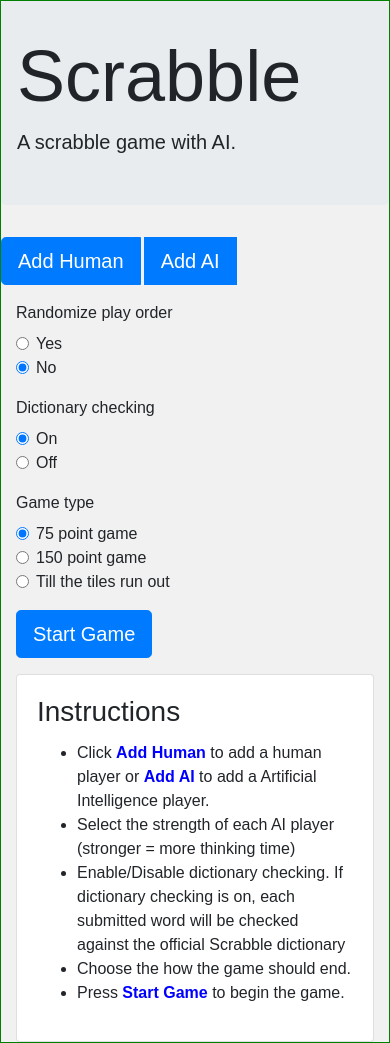
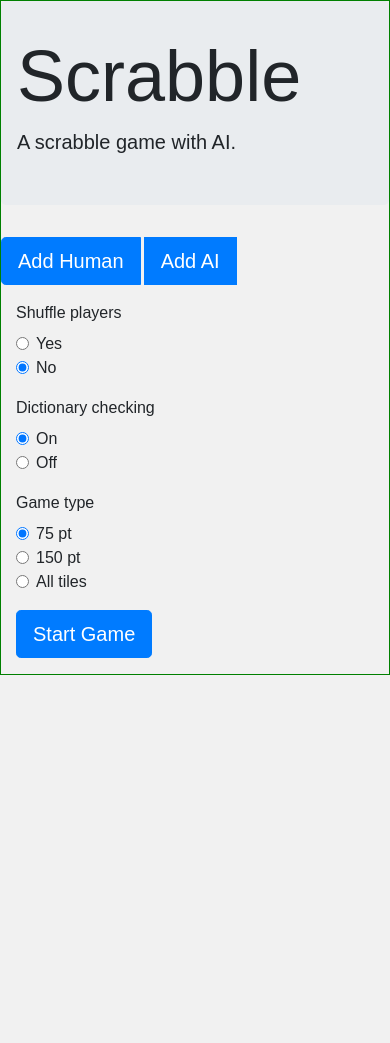
Before and after one commit to sourish33/ScrabbleGame, a PHP site: page / in a window 390 px wide. After the commit the page ends 675 px from the top, so only its background shows below. Run offline with PHP 8.4, Linux system fonts and the light colour scheme.

Commit message:
longtext and shottext classes added and infobox removed for small screen

```diff
--- a/index.html
+++ b/index.html
@@ -98,8 +98,8 @@
 
                     <fieldset class="form-group">
                     <div class="row">
-                        <legend class="col-form-label col-sm-5 pt-0">Randomize play order</legend>
-                        <div class="col-sm-4">
+                        <legend class="col-form-label col-sm-4 pt-0">Shuffle players</legend>
+                        <div class="col-sm-5">
                         <div class="form-check">
                             <input class="form-check-input" type="radio" name="randPlayers" id="rpY" value="1">
                             <label class="form-check-label" for="gridRadios1">
@@ -120,8 +120,8 @@
 
                     <fieldset class="form-group">
                         <div class="row">
-                        <legend class="col-form-label col-sm-5 pt-0">Dictionary checking</legend>
-                        <div class="col-sm-4">
+                        <legend class="col-form-label col-sm-4 pt-0">Dictionary checking</legend>
+                        <div class="col-sm-5">
                             <div class="form-check">
                             <input class="form-check-input" type="radio" name="dictCheck" id="dcY" value="1" checked>
                             <label class="form-check-label" for="gridRadios1">
@@ -141,24 +141,27 @@
 
                   <fieldset class="form-group">
                     <div class="row">
-                      <legend class="col-form-label col-sm-5 pt-0">Game type</legend>
-                      <div class="col-sm-4">
+                      <legend class="col-form-label col-sm-4 pt-0">Game type</legend>
+                      <div class="col-sm-5">
                         <div class="form-check">
                           <input class="form-check-input" type="radio" name="gameType" id="gt75" value="75pt" checked>
                           <label class="form-check-label" for="gridRadios1">
-                            75 point game
+                            <span class="longtext">75 point game</span>
+                            <span class="shorttext">75 pt</span>
                           </label>
                         </div>
                         <div class="form-check">
                           <input class="form-check-input" type="radio" name="gameType" id="gt150" value="150pt">
                           <label class="form-check-label" for="gridRadios2">
-                            150 point game
+                            <span class="longtext">150 point game</span>
+                            <span class="shorttext">150 pt</span>
                           </label>
                         </div>
                         <div class="form-check">
                             <input class="form-check-input" type="radio" name="gameType" id="gt" value="4eva">
                             <label class="form-check-label" for="gridRadios2">
-                              Till the tiles run out
+                              <span class="longtext">Till tiles run out</span>
+                              <span class="shorttext">All tiles</span>
                             </label>
                           </div>
 
@@ -174,7 +177,7 @@
               </form>
 
           </div>
-          <div class="col sm-6">
+          <div class="col sm-6 longtext">
              <div class="card">
                 <div class="card-body">
                   <h3 class="card-title">Instructions</h3>
--- a/style.css
+++ b/style.css
@@ -332,6 +332,13 @@ align-items: center;
   cursor: pointer;
 }
 
+.shorttext{
+  display: none;
+}
+
+
+
+
 
 
 
@@ -374,6 +381,14 @@ align-items: center;
       height:100%;
       grid-template-columns: 6.66% 6.66% 6.66% 6.66% 6.66% 6.66% 6.66% 6.66% 6.66% 6.66% 6.66% 6.66% 6.66% 6.66% 6.66% ;
       grid-template-rows: 6.66% 6.66% 6.66% 6.66% 6.66% 6.66% 6.66% 6.66% 6.66% 6.66% 6.66% 6.66% 6.66% 6.66% 6.66% ;
+    }
+
+    .shorttext{
+      display: inline-block;
+    }
+
+    .longtext{
+      display: none;
     }
 
 
```
